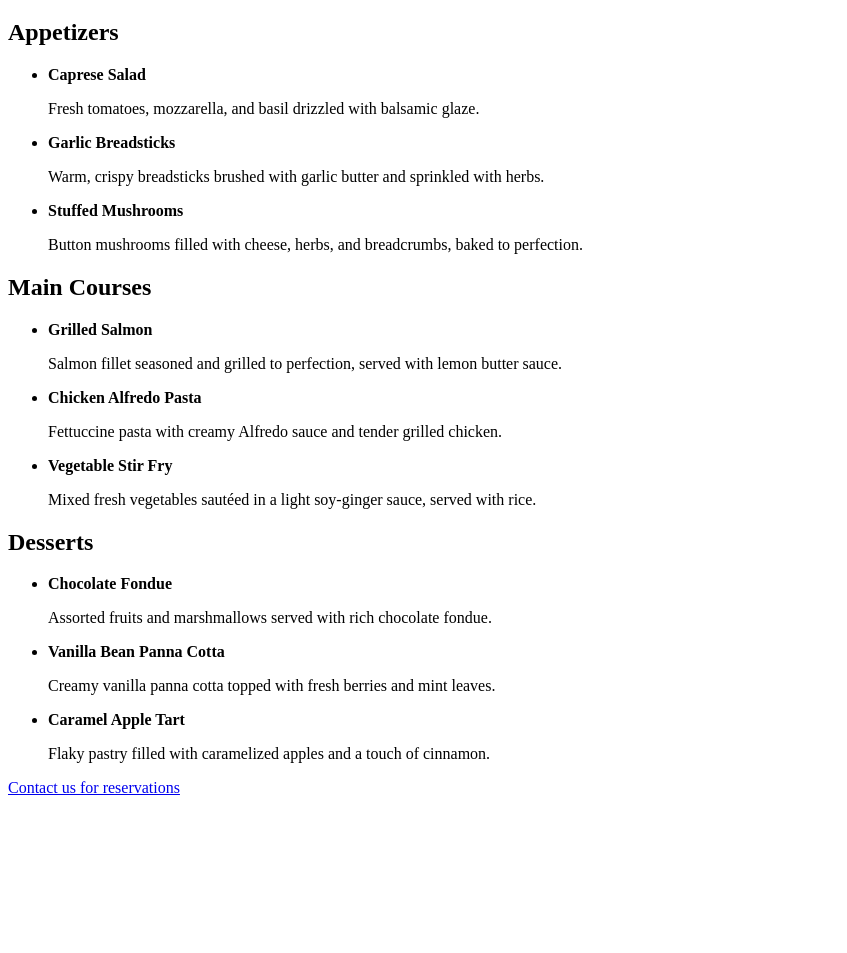
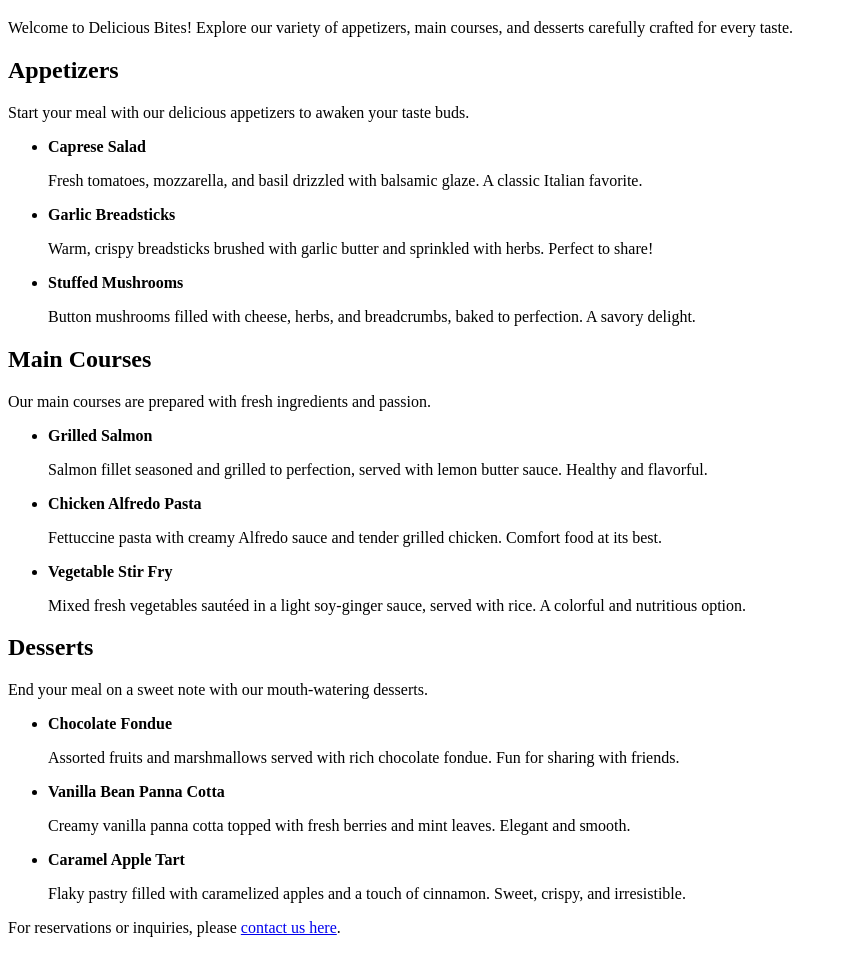
Before and after one commit to talelchaanbi/HTML-Projet-2, a plain HTML site: page index.html in a window 1280 px wide. Shown: the part 61-1014 px from the top of the page, without its empty margins (0-847 px from the left). Before the commit the page ends 874 px from the top, so only its background shows below. Drawn offline with Linux system fonts and the light colour scheme.

Commit message:
ajout plus de comments

```diff
--- a/index.html
+++ b/index.html
@@ -3,65 +3,78 @@
 <head>
     <meta charset="UTF-8">
     <meta name="viewport" content="width=device-width, initial-scale=1.0">
+    <!-- barre de titre -->
     <title>Delicious Bites Menu</title>
+
+    <!-- favicon pour l'onglet du navigateur -->
+    <link
+      rel="shortcut icon"
+      href="https://icons.iconarchive.com/icons/graphicloads/colorful-long-shadow/128/Restaurant-icon.png"
+      type="image/x-icon"
+    />
 </head>
+
 <body>
+    <!-- ===== Titre principal de la page ===== -->
+    <h1>Delicious Bites Menu</h1>
+    <p>Welcome to Delicious Bites! Explore our variety of appetizers, main courses, and desserts carefully crafted for every taste.</p>
 
-    <h1>Delicious Bites Menu</h1>
-
-    <!-- ===== APPETIZERS ===== -->
+    <!-- ===== SECTION APPETIZERS ===== -->
     <h2>Appetizers</h2>
+    <p>Start your meal with our delicious appetizers to awaken your taste buds.</p>
     <ul>
         <li>
             <strong>Caprese Salad</strong>
-            <p>Fresh tomatoes, mozzarella, and basil drizzled with balsamic glaze.</p>
+            <p>Fresh tomatoes, mozzarella, and basil drizzled with balsamic glaze. A classic Italian favorite.</p>
         </li>
         <li>
             <strong>Garlic Breadsticks</strong>
-            <p>Warm, crispy breadsticks brushed with garlic butter and sprinkled with herbs.</p>
+            <p>Warm, crispy breadsticks brushed with garlic butter and sprinkled with herbs. Perfect to share!</p>
         </li>
         <li>
             <strong>Stuffed Mushrooms</strong>
-            <p>Button mushrooms filled with cheese, herbs, and breadcrumbs, baked to perfection.</p>
+            <p>Button mushrooms filled with cheese, herbs, and breadcrumbs, baked to perfection. A savory delight.</p>
         </li>
     </ul>
 
-    <!-- ===== MAIN COURSES ===== -->
+    <!-- ===== SECTION MAIN COURSES ===== -->
     <h2>Main Courses</h2>
+    <p>Our main courses are prepared with fresh ingredients and passion.</p>
     <ul>
         <li>
             <strong>Grilled Salmon</strong>
-            <p>Salmon fillet seasoned and grilled to perfection, served with lemon butter sauce.</p>
+            <p>Salmon fillet seasoned and grilled to perfection, served with lemon butter sauce. Healthy and flavorful.</p>
         </li>
         <li>
             <strong>Chicken Alfredo Pasta</strong>
-            <p>Fettuccine pasta with creamy Alfredo sauce and tender grilled chicken.</p>
+            <p>Fettuccine pasta with creamy Alfredo sauce and tender grilled chicken. Comfort food at its best.</p>
         </li>
         <li>
             <strong>Vegetable Stir Fry</strong>
-            <p>Mixed fresh vegetables sautéed in a light soy-ginger sauce, served with rice.</p>
+            <p>Mixed fresh vegetables sautéed in a light soy-ginger sauce, served with rice. A colorful and nutritious option.</p>
         </li>
     </ul>
 
-    <!-- ===== DESSERTS ===== -->
+    <!-- ===== SECTION DESSERTS ===== -->
     <h2>Desserts</h2>
+    <p>End your meal on a sweet note with our mouth-watering desserts.</p>
     <ul>
         <li>
             <strong>Chocolate Fondue</strong>
-            <p>Assorted fruits and marshmallows served with rich chocolate fondue.</p>
+            <p>Assorted fruits and marshmallows served with rich chocolate fondue. Fun for sharing with friends.</p>
         </li>
         <li>
             <strong>Vanilla Bean Panna Cotta</strong>
-            <p>Creamy vanilla panna cotta topped with fresh berries and mint leaves.</p>
+            <p>Creamy vanilla panna cotta topped with fresh berries and mint leaves. Elegant and smooth.</p>
         </li>
         <li>
             <strong>Caramel Apple Tart</strong>
-            <p>Flaky pastry filled with caramelized apples and a touch of cinnamon.</p>
+            <p>Flaky pastry filled with caramelized apples and a touch of cinnamon. Sweet, crispy, and irresistible.</p>
         </li>
     </ul>
 
-    <!-- Contact link -->
-    <p><a href="contact.html">Contact us for reservations</a></p>
+    <!-- ===== LIEN VERS LA PAGE DE CONTACT ===== -->
+    <p>For reservations or inquiries, please <a href="contact.html">contact us here</a>.</p>
 
 </body>
 </html>
```
